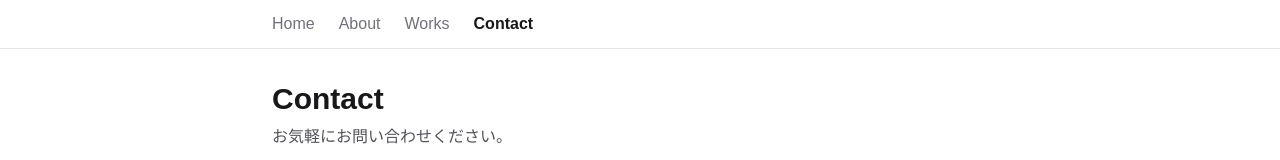
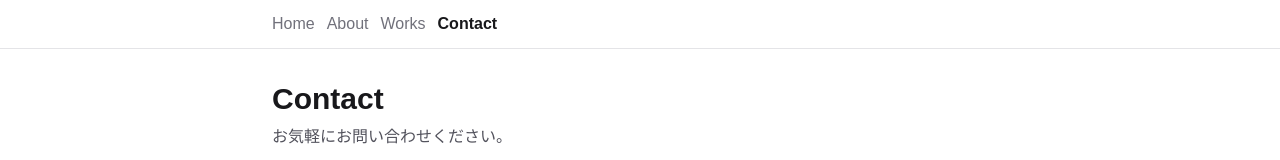
Before and after one commit to jj13jp/n16-blog, a Next.js app: page /contact in a window 1280 px wide. Shown: the top 160 px of the page. Built offline with nearby package versions, Linux system fonts and the light colour scheme; a web font is replaced by a local one.

Commit message:
style: CSSスタイルの微修正

```diff
--- a/src/features/contact/components/ContactForm.tsx
+++ b/src/features/contact/components/ContactForm.tsx
@@ -33,7 +33,7 @@ export function ContactForm() {
           name="name"
           type="text"
           required
-          className="rounded-lg border border-zinc-300 bg-white px-3 py-2 text-zinc-900 focus:outline-none focus:ring-2 focus:ring-zinc-400 dark:border-zinc-700 dark:bg-zinc-900 dark:text-zinc-100"
+          className="rounded-lg border border-zinc-300 bg-white px-3 py-2 text-zinc-900 focus:outline-none focus:ring-2 focus:ring-zinc-400 dark:border-zinc-700 dark:bg-black/50 dark:text-zinc-100"
         />
       </div>
 
@@ -46,7 +46,7 @@ export function ContactForm() {
           name="email"
           type="email"
           required
-          className="rounded-lg border border-zinc-300 bg-white px-3 py-2 text-zinc-900 focus:outline-none focus:ring-2 focus:ring-zinc-400 dark:border-zinc-700 dark:bg-zinc-900 dark:text-zinc-100"
+          className="rounded-lg border border-zinc-300 bg-white px-3 py-2 text-zinc-900 focus:outline-none focus:ring-2 focus:ring-zinc-400 dark:border-zinc-700 dark:bg-black/50 dark:text-zinc-100"
         />
       </div>
 
@@ -59,7 +59,7 @@ export function ContactForm() {
           name="message"
           rows={5}
           required
-          className="rounded-lg border border-zinc-300 bg-white px-3 py-2 text-zinc-900 focus:outline-none focus:ring-2 focus:ring-zinc-400 dark:border-zinc-700 dark:bg-zinc-900 dark:text-zinc-100"
+          className="rounded-lg border border-zinc-300 bg-white px-3 py-2 text-zinc-900 focus:outline-none focus:ring-2 focus:ring-zinc-400 dark:border-zinc-700 dark:bg-black/50 dark:text-zinc-100"
         />
       </div>
 
--- a/src/shared/Header.tsx
+++ b/src/shared/Header.tsx
@@ -15,7 +15,7 @@ export default function Header() {
 
   return (
     <header className="w-full border-b border-zinc-200 dark:border-zinc-800">
-      <nav className="mx-auto flex max-w-3xl items-center gap-6 px-4 py-3">
+      <nav className="mx-auto flex max-w-3xl items-center gap-3 px-4 py-3">
         {links.map(({ href, label }) => {
           const isActive = pathname === href
           return (
```
